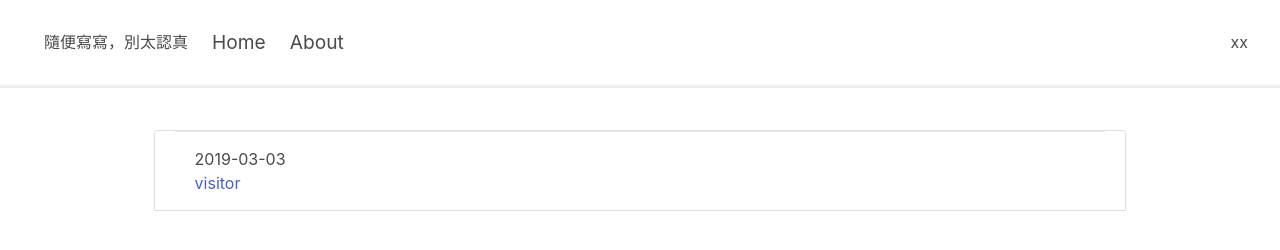
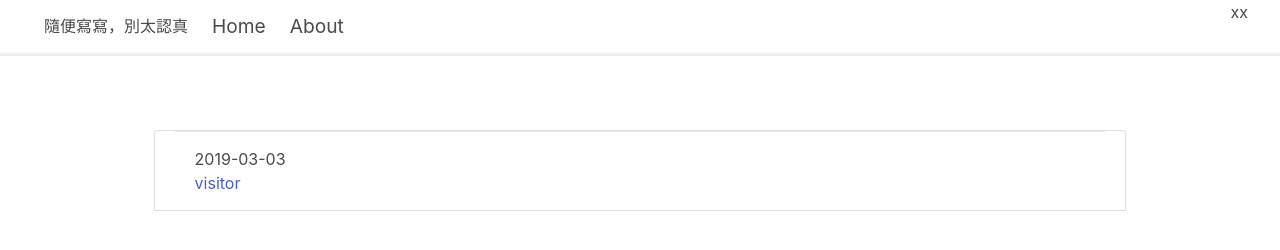
Before and after one commit to sychiao/sychiao.github.io, a plain HTML site: page index.html in a window 1280 px wide. Drawn offline with nearby package versions, Linux system fonts and the light colour scheme.

Commit message:
adjust navbar

```diff
--- a/index.html
+++ b/index.html
@@ -1,4 +1,3 @@
-<!DOCTYPE html>
 <html>
     <head>
         <meta charset="utf-8">
@@ -9,24 +8,22 @@
         <script src="https://code.jquery.com/jquery-3.4.1.slim.js" integrity="sha256-BTlTdQO9/fascB1drekrDVkaKd9PkwBymMlHOiG+qLI=" crossorigin="anonymous"></script>
     </head>
     <body>
-        <div>
         <div id="Header" style="position: fixed;top: 0; width: 100%;">
-                <nav class="navbar is-spaced is-transparent has-shadow" role="navigation" aria-label="main navigation">
+    <nav class="navbar is-transparent has-shadow" style="padding:0rem 2rem" role="navigation" aria-label="main navigation">
         <div class="navbar-brand">
             <h1 class="navbar-item">隨便寫寫，別太認真</h1>
         </div>
 
         <div id="about" class="navbar-start">
-                        <a class="navbar-item" style="font-size: 1.2em;">Home</a>
-                        <a class="navbar-item" style="font-size: 1.2em;">About</a>
+            <a class="navbar-item" style="font-size: 1.2em;" href="/">Home</a>
+            <a class="navbar-item" style="font-size: 1.2em;" href="/about.html">About</a>
         </div>
 
         <div class="navbar-end">
                 xx
         </div>
     </nav>
-                <progress id="read_progress" class="progress is-small" value="15" max="100" style="height:.25rem;border-radius:0px;">15%</progress>
-            </div>
+    <progress id="read_progress" class="progress is-small" value="0" max="100" style="height:.25rem;border-radius:0px;">15%</progress>
 </div>
         <!--BODY-->
         <div id="body" style="margin-top: 130px;">
```
Also changed, not shown: article/visitor.html (+2 -2 lines). Lines whose indentation alone changed are shown as unchanged.
